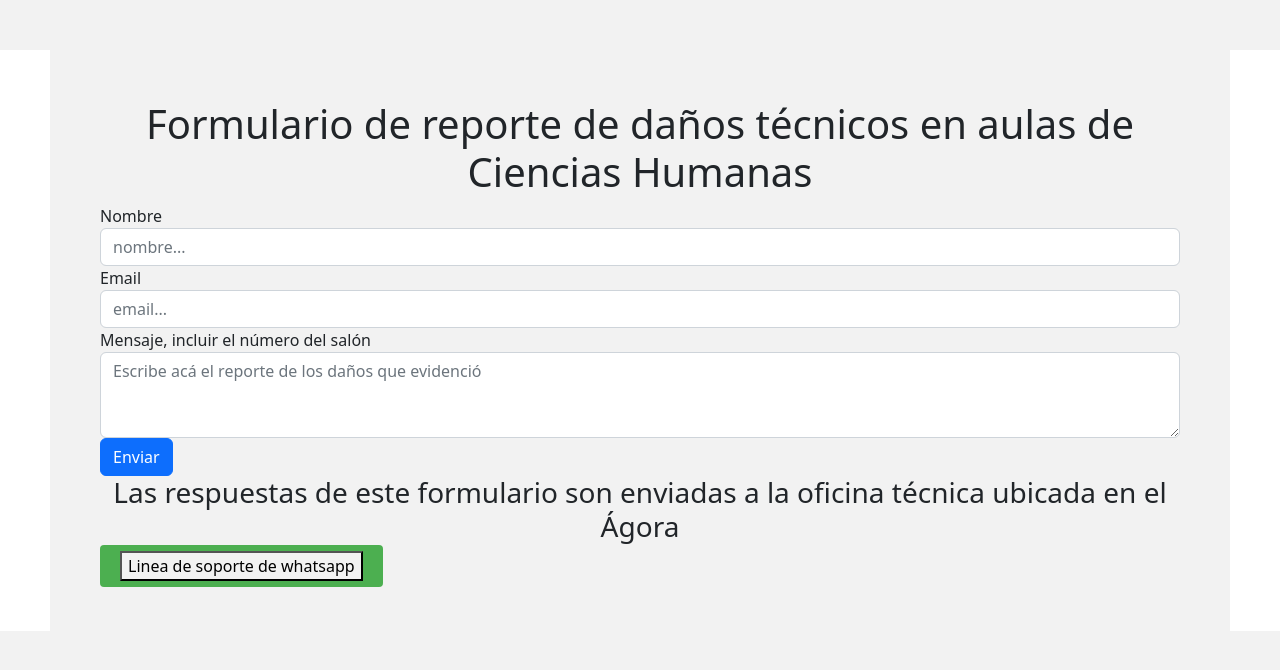
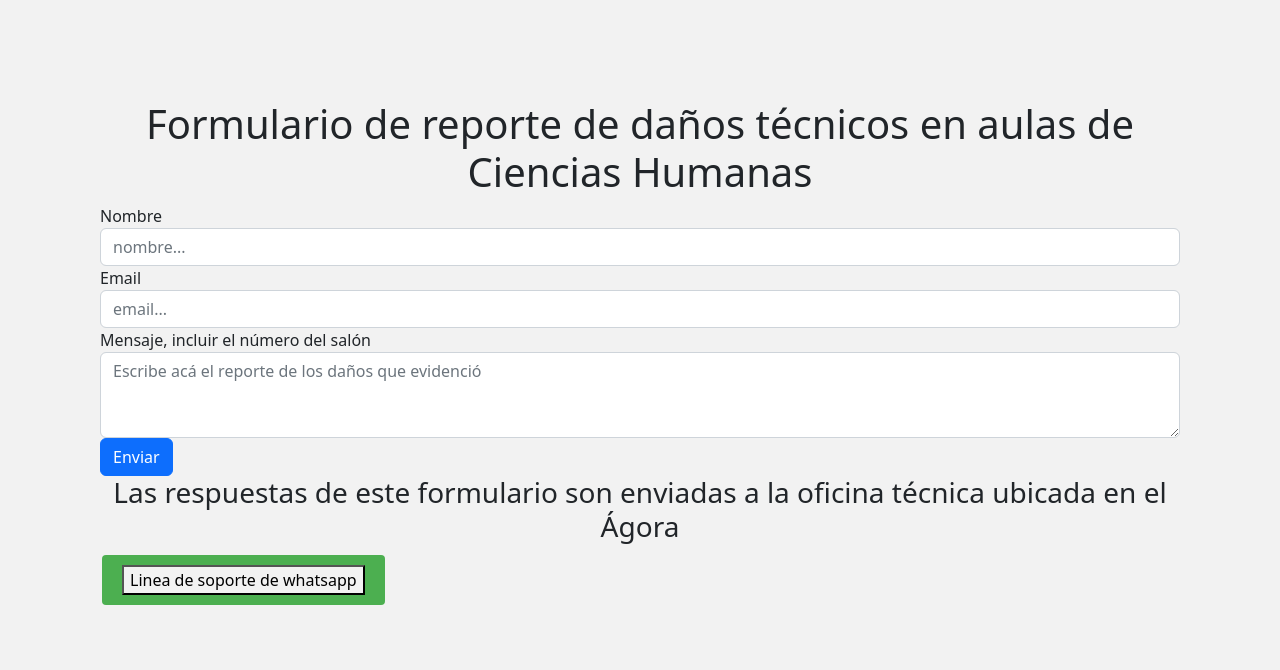
Before and after one commit to moisecas/formulariowebapi, a plain HTML site: page index.html in a window 1280 px wide. Drawn offline with nearby package versions, Linux system fonts and the light colour scheme.

Commit message:
mejora en el estilo

```diff
--- a/index.html
+++ b/index.html
@@ -7,10 +7,10 @@
 
     <link href="https://cdn.jsdelivr.net/npm/bootstrap@5.2.0-beta1/dist/css/bootstrap.min.css" rel="stylesheet" integrity="sha384-0evHe/X+R7YkIZDRvuzKMRqM+OrBnVFBL6DOitfPri4tjfHxaWutUpFmBp4vmVor" crossorigin="anonymous">
     <link rel="stylesheet" href="./main.css">
-    <title>Formulario único de reporte daños aulas de Ciencias Humanas UIS</title>
+    <title>Formulario</title>
 </head>
 <body>
-
+    <div>
         <form action="https://formsubmit.co/ayudasvirtualesuis@gmail.com" method="POST" >
             <h1>Formulario de reporte de daños técnicos en aulas de Ciencias Humanas</h1>
             <div class="form-group">
@@ -28,11 +28,16 @@
 
             <button class="btn btn-primary" type="submit">Enviar</button>
             <h3 style="text-align: center;">Las respuestas de este formulario son enviadas a la oficina técnica ubicada en el Ágora</h3>
-        <a style="text-align: center;" href="https://wa.me/message/6RGYWZ62VQMCM1">
+            <a  href="https://wa.me/message/6RGYWZ62VQMCM1">
                 <input  type="button" value="Linea de soporte de whatsapp">
             </a>
 
         </form>
+
+
+    </div>
+
+
 
 
 
--- a/main.css
+++ b/main.css
@@ -1,6 +1,9 @@
 
 *{
-    background-color: #f2f2f2;;
+    background-color: #f2f2f2;
+}
+body{
+    background-image: url(./img.jpg);
 }
 form {
     margin: 50px;
@@ -19,4 +22,9 @@ a {
     padding: 10px 20px;
     border-radius: 4px;
     text-align: center;
+    display: inline-block;
+    font-size: 16px;
+    margin: 4px 2px;
+    cursor: pointer;
+
 }
```
Also changed, not shown: img.jpg (added). Lines whose indentation alone changed are shown as unchanged.
